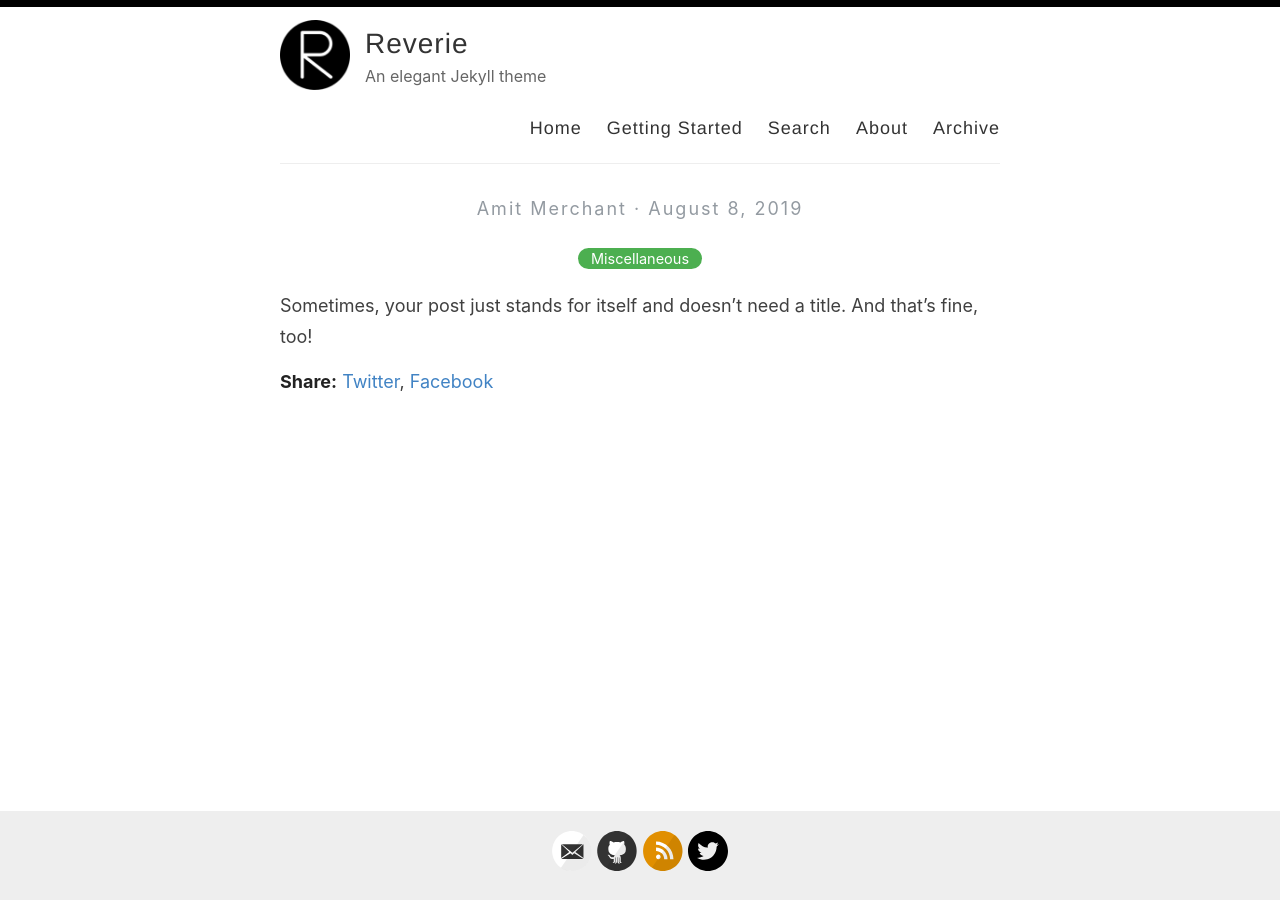
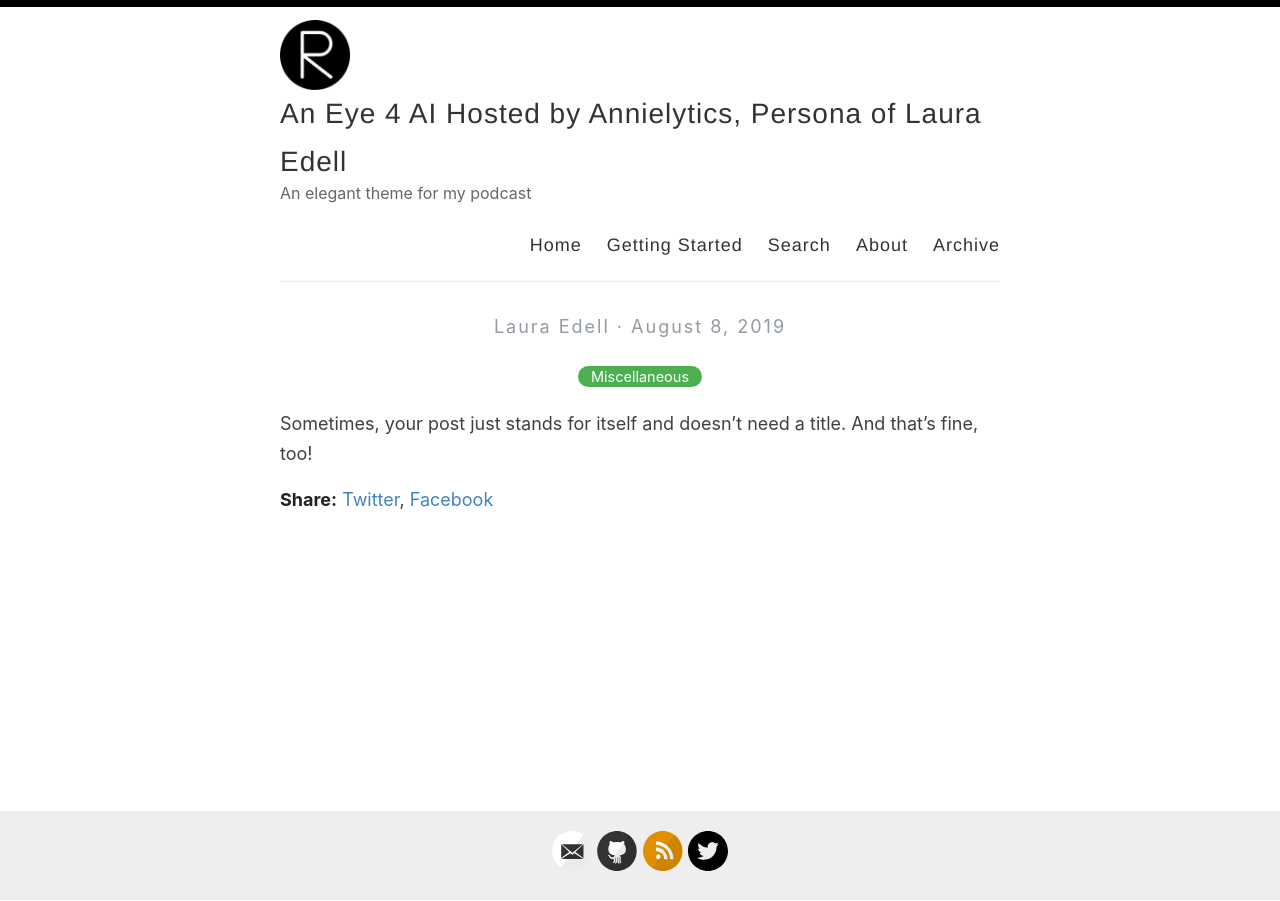
Before and after one commit to An-Eye-4-AI-Podcast/portfolio, a Jekyll site: the page built from _posts/2019-08-08-no-title-posts.md, in a window 1280 px wide. Built offline with Jekyll 4.4.1, drawn with Linux system fonts in a browser that asks for light colours.

Commit message:
Update _config.yml

```diff
--- a/_config.yml
+++ b/_config.yml
@@ -3,13 +3,13 @@
 #
 
 # Name of your site (displayed in the header)
-name: Reverie
+name: An Eye 4 AI Hosted by Annielytics, Persona of Laura Edell
 
 # Name of the author
-author: Amit Merchant
+author:  Laura Edell
 
 # Short bio or description (displayed in the header)
-description: An elegant Jekyll theme
+description: An elegant theme for my podcast
 
 # URL of your avatar or profile pic (you could use your GitHub profile pic)
 avatar: /images/reverie.png
@@ -21,15 +21,15 @@ avatar: /images/reverie.png
 # Includes an icon in the footer for each username you enter
 footer-links:
   dribbble:
-  email: amit.d.merchant@gmail.com
+  email: annielytics@icloud.com
   facebook:
   flickr:
-  github: amitmerchant1990/reverie
+  github: annielytix/reverie
   instagram:
   linkedin:
   pinterest:
   rss: rss
-  twitter: amit_merchant
+  twitter: laura_E_Edell
   stackoverflow:
   youtube: # channel/<your_long_string> or user/<user-name>
   googleplus: # anything in your profile username that comes after plus.google.com/
@@ -41,15 +41,15 @@ footer-links:
 disqus:
 
 # Enter your Google Analytics web tracking code (e.g. UA-2110908-2) to activate tracking
-google_analytics: UA-43339302-11
+google_analytics:
 
 # For newer "GA4" analytics, use the following instead of the "UA" entry above
 #google_analytics_ga4: G-GABC1DEFG
 
 # Your website URL (e.g. http://amitmerchant1990.github.io or http://www.amitmerchant.com)
 # Used for Sitemap.xml and your RSS feed
-url: http://www.amitmerchant.com/reverie
-enforce_ssl: https://www.amitmerchant.com/reverie
+url: http://www.lauraedell.com/
+enforce_ssl: https://aka.ms/laura
 
 # If you're hosting your site at a Project repository on GitHub pages
 # (http://yourusername.github.io/repository-name)
```
